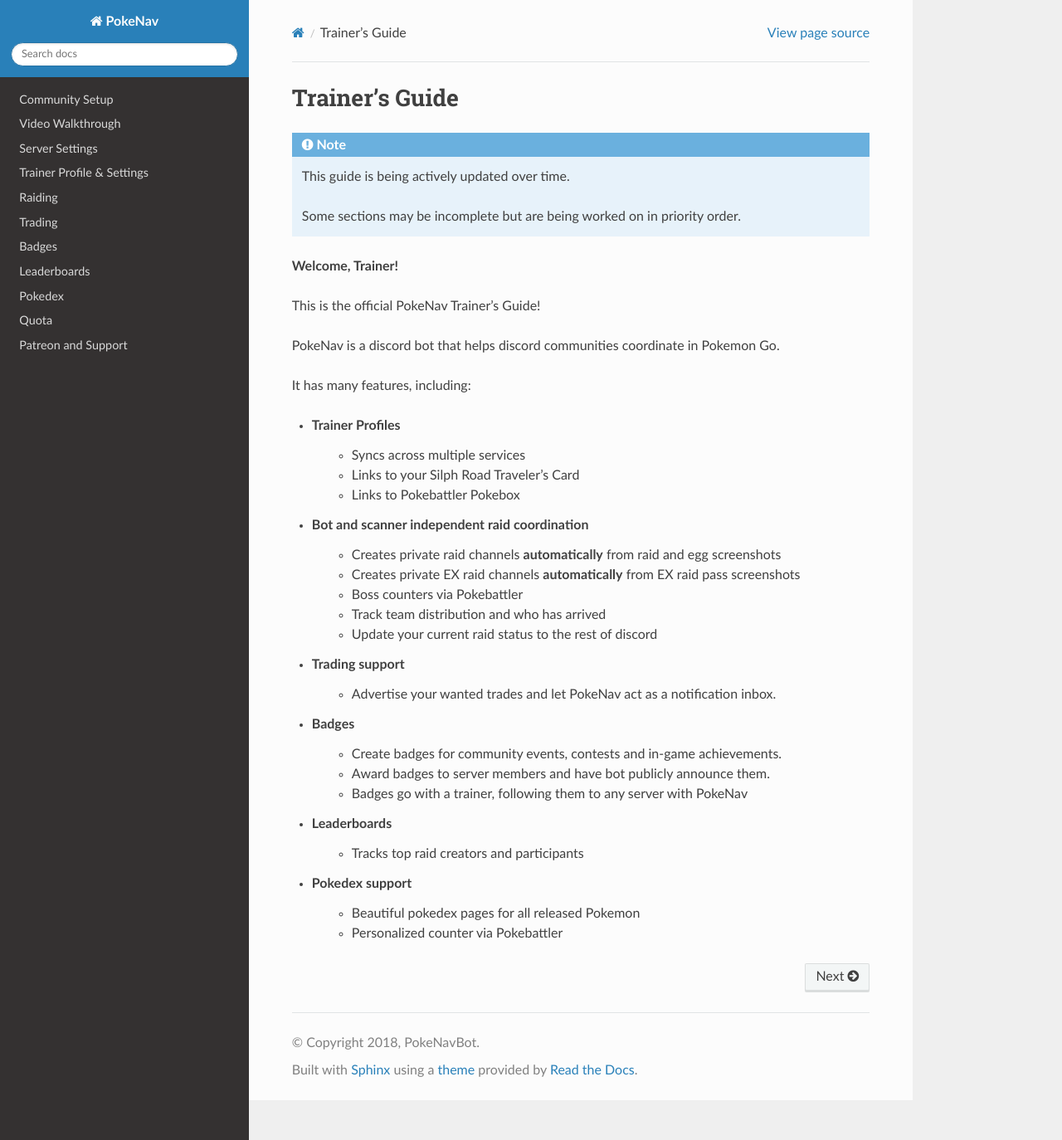
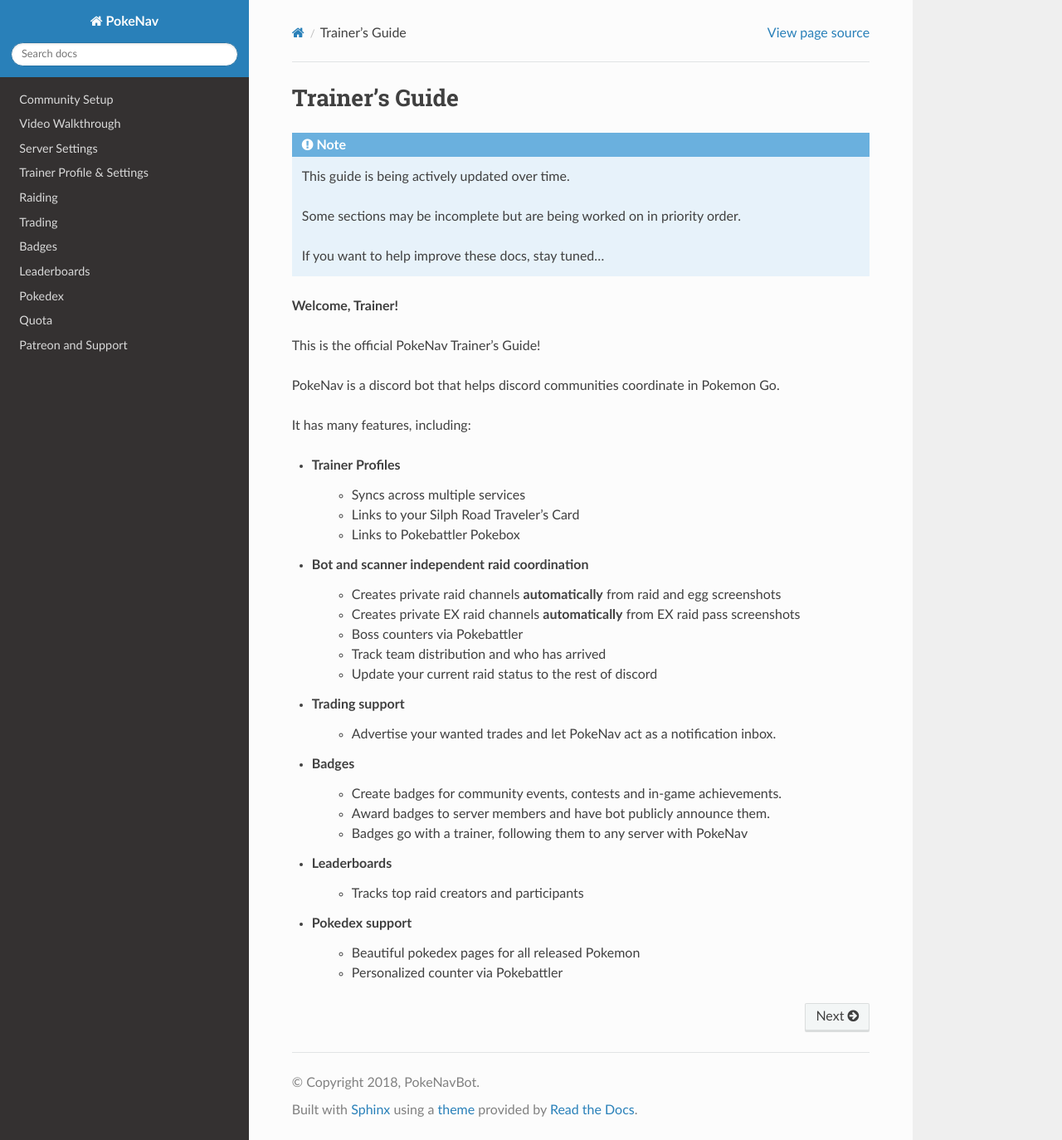
Before and after one commit to PokeNavBot/pokenav-documentation, a Sphinx documentation site: the page built from source/index.rst, in a window 1280 px wide and 1374 px high. Shown: the whole window at 83% size. Built offline with Sphinx 7.4.7 and the Read the Docs theme 2.0.0, drawn with Linux system fonts in a browser that asks for light colours; formulas are drawn with MathJax 3.

Commit message:
shipppable updates

```diff
--- a/source/index.rst
+++ b/source/index.rst
@@ -11,6 +11,8 @@
     This guide is being actively updated over time.
 
     Some sections may be incomplete but are being worked on in priority order.
+
+    If you want to help improve these docs, stay tuned...
 
 
 **Welcome, Trainer!**
```
